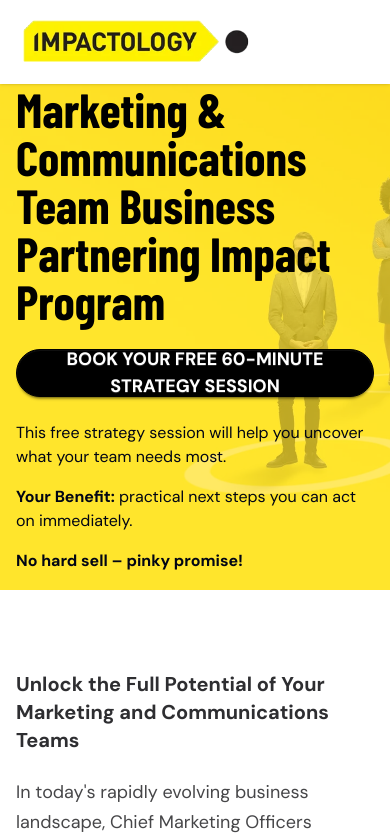
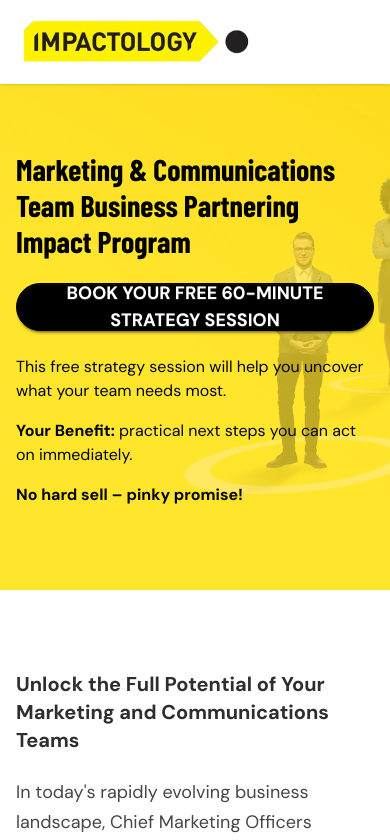
Before and after one commit to lsshawn/impactology-site, a SvelteKit app: page /marketing-communications-business-partnering-program in a window 390 px wide. Shown: the top 840 px of the page. Built offline with nearby package versions, Linux system fonts and the light colour scheme; no server answers; some icons are missing; a web font is replaced by a local one.

Commit message:
fix marketing page

```diff
--- a/src/routes/marketing-communications-business-partnering-program/+page.svelte
+++ b/src/routes/marketing-communications-business-partnering-program/+page.svelte
@@ -203,7 +203,7 @@
 	<div class="absolute inset-0 bg-yellow-300/70 md:hidden"></div>
 	<div class="container-custom relative z-10 flex items-center h-full">
 		<div class="max-w-xl">
-			<h1 class="mb-6 text-5xl lg:text-6xl font-bold text-black">
+			<h1 class="mb-6 text-3xl lg:text-6xl font-bold text-black">
 				Marketing & Communications Team Business Partnering Impact Program
 			</h1>
 			<a href="#register-interest" class="btn btn-secondary btn-lg uppercase font-bold mb-6">
@@ -407,7 +407,6 @@
 		setTimeout(() => (whoGrid = v), 150);
 	}}
 >
-
 	<div class="container-custom">
 		{#if whoHeading}
 			<h2
```
